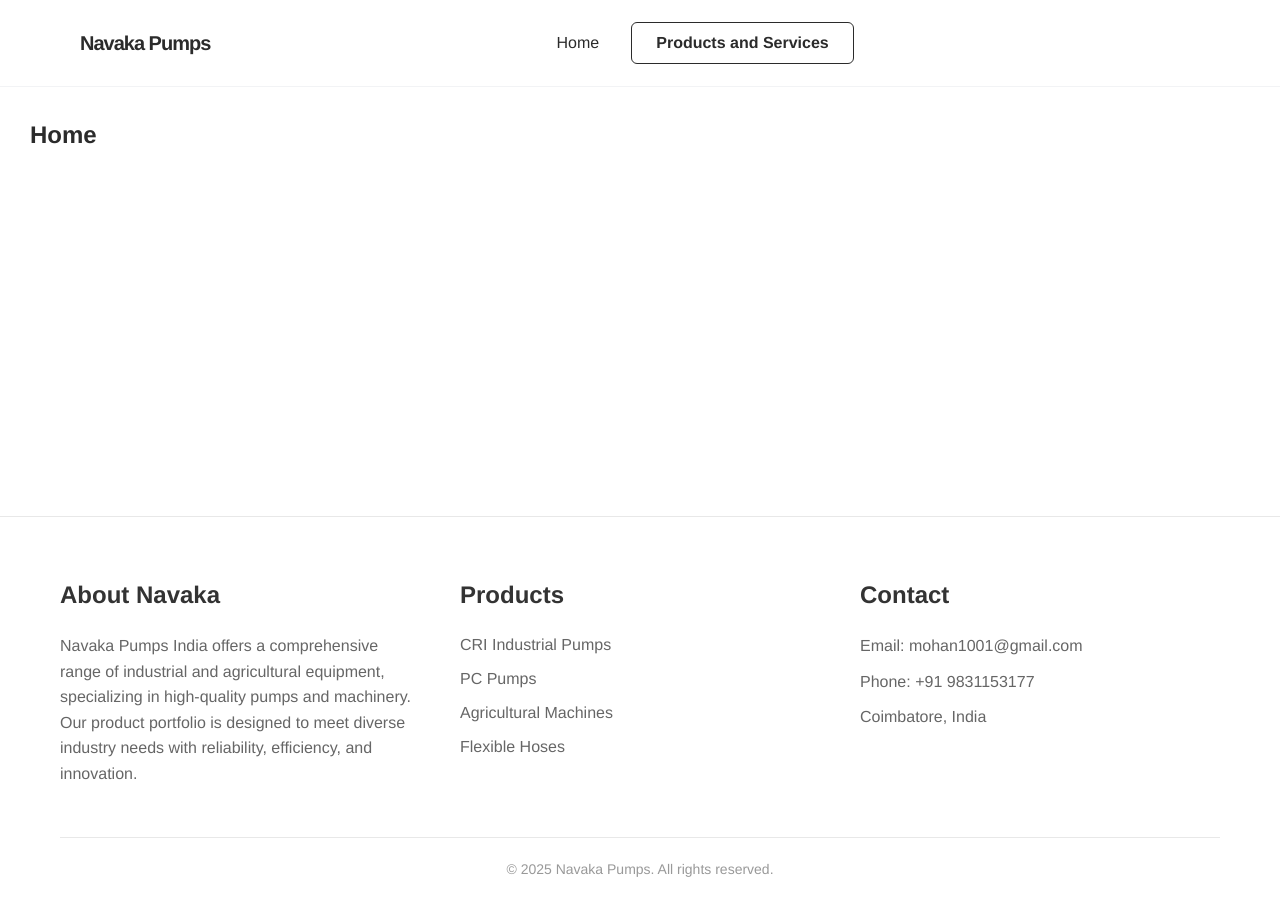
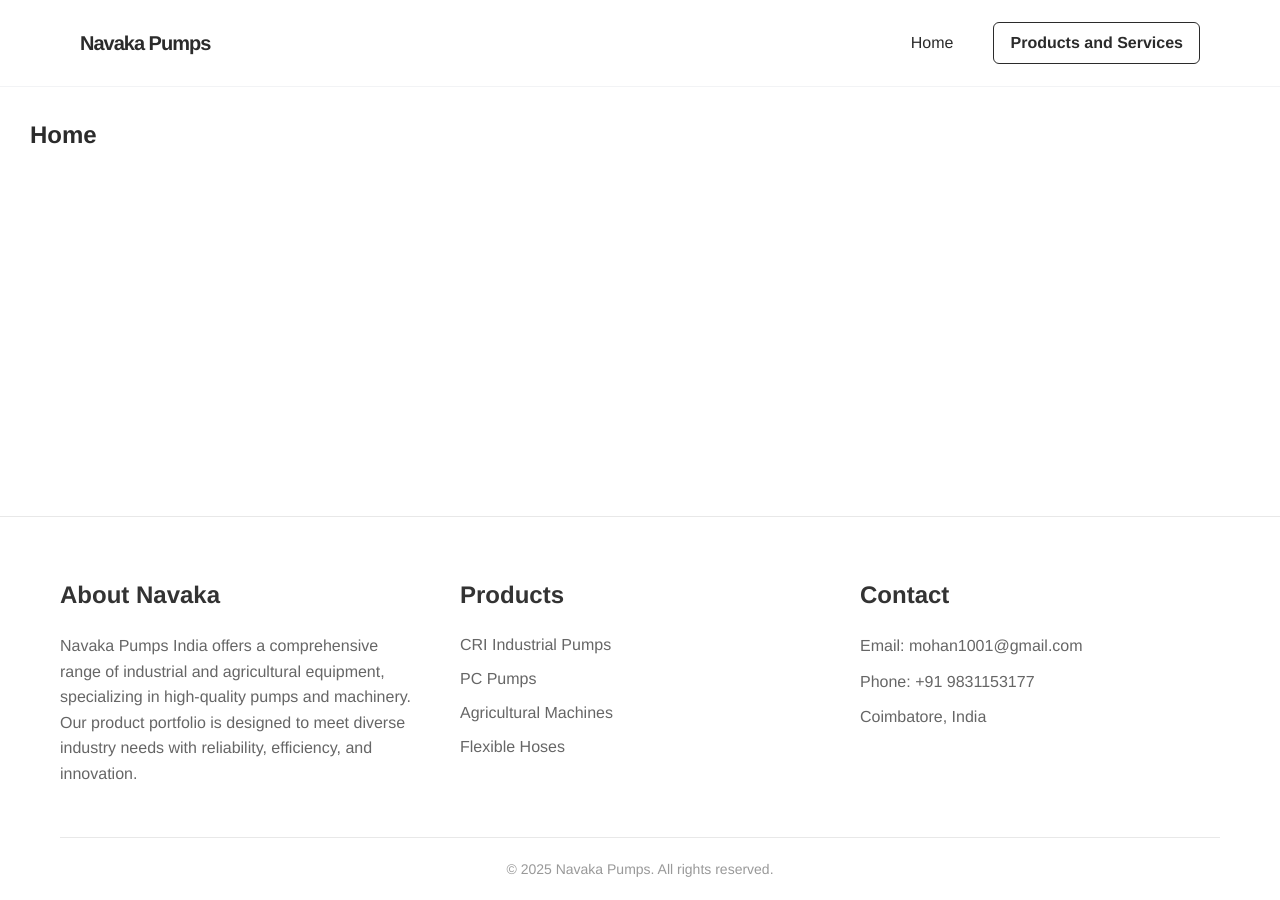
Before and after one commit to manassaloi/navakapumps, a Jekyll site: the page built from home.md, in a window 1280 px wide. Built offline with Jekyll 4.4.1, drawn with Linux system fonts in a browser that asks for light colours.

Commit message:
Update style.scss

```diff
--- a/assets/css/style.scss
+++ b/assets/css/style.scss
@@ -162,11 +162,12 @@
   min-height: auto;
   padding: $space-4 0;
   background: $color-white;
+  position: relative;
 
   .wrapper {
     display: flex;
     align-items: center;
-    justify-content: space-between;
+    justify-content: flex-start;
     max-width: $container-max;
     margin: 0 auto;
     padding: 0 $space-4;
@@ -180,6 +181,7 @@
   text-decoration: none;
   display: flex;
   align-items: center;
+  padding-right: $space-4;
 
   &:hover, &:visited, &:active, &:focus {
     text-decoration: none;
@@ -255,17 +257,13 @@
 
   @include tablet-up {
     position: static;
-    float: right;
+    float: none;
     border: none;
     background-color: transparent;
     padding: 0;
     display: flex;
     align-items: center;
-    gap: $space-6;
-
-    @include desktop-up {
-      gap: $space-8;
-    }
+    margin-left: auto;
 
     .menu-icon {
       display: none;
@@ -274,22 +272,26 @@
     input ~ .trigger {
       display: flex;
       align-items: center;
-      gap: inherit;
+      gap: $space-6;
     }
 
     .page-link {
       display: inline-flex;
       align-items: center;
-      padding: $space-2 0;
+      padding: $space-2 $space-4;
       font-size: $font-size-body;
       font-weight: 500;
       margin: 0;
       white-space: nowrap;
 
+      &:not(:last-child) {
+        margin-right: 0;
+      }
+
       &[href$="/products/"] {
         font-weight: 600;
         margin-top: 0;
-        padding: $space-2 $space-6;
+        padding: $space-2 $space-4;
         text-align: left;
 
         &:hover {
```
